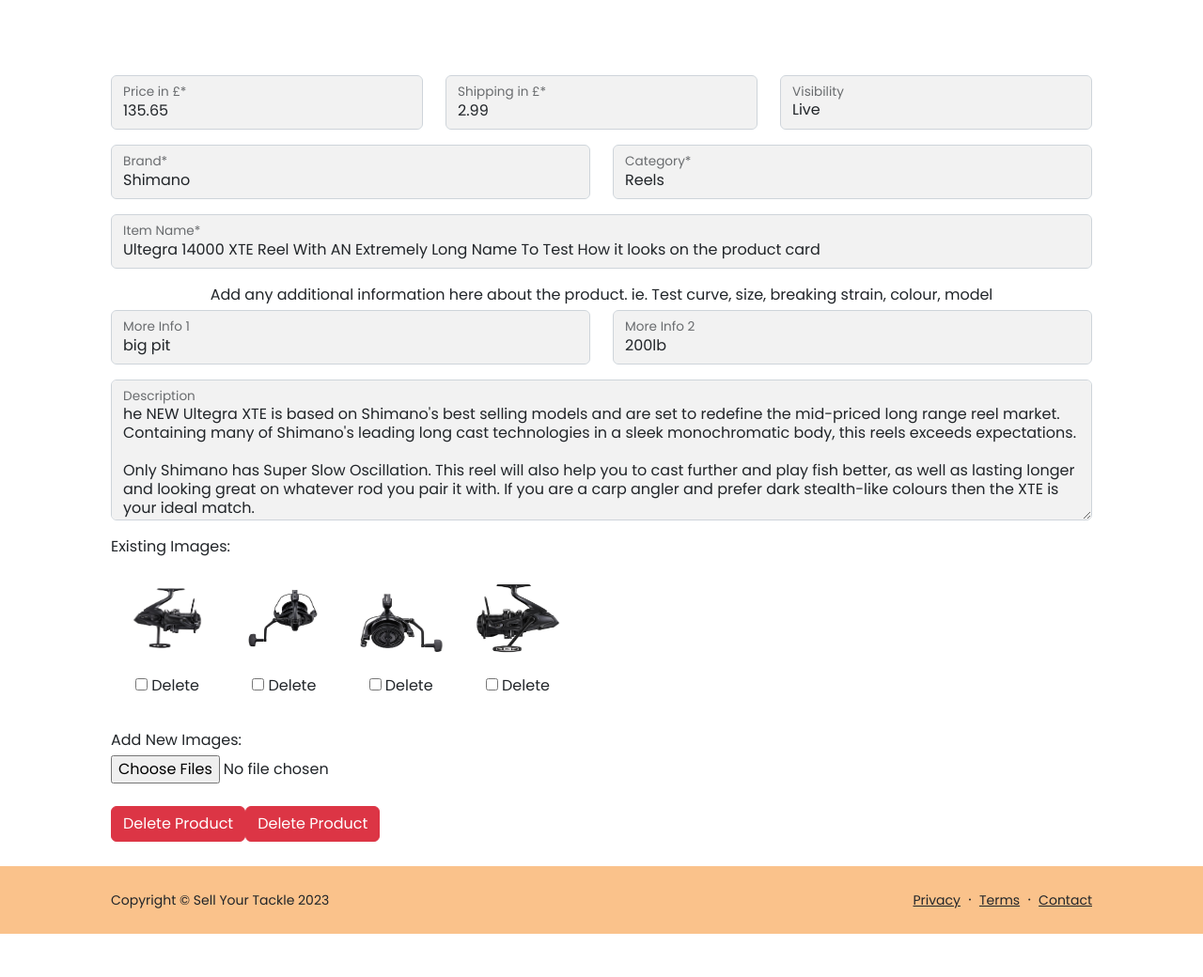
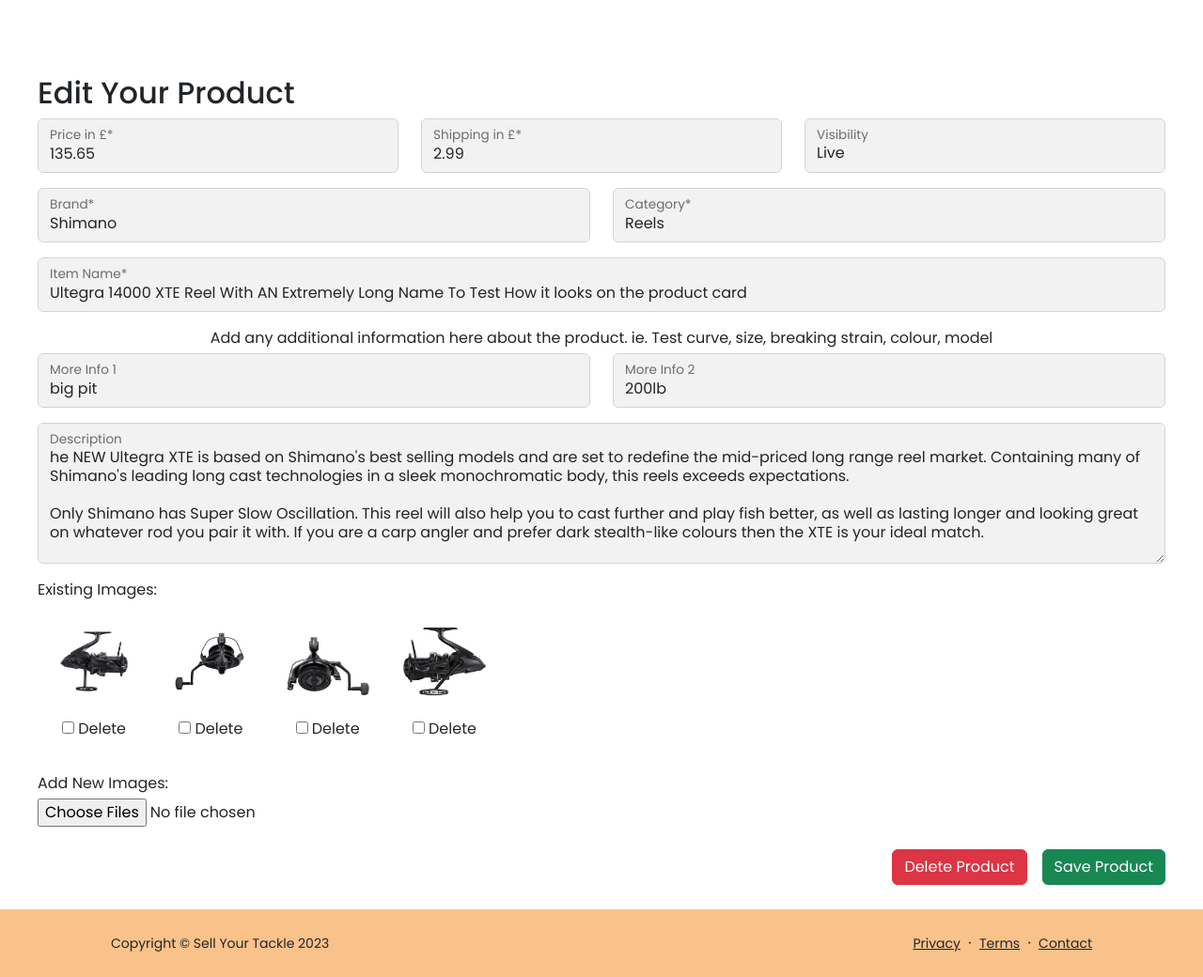
Before and after one commit to ouzifeng/CI_PP4_SELLYOURTACKLE, a Django app: template tackle/templates/product-seller-page.html in a window 1280 px wide. Shown: the part 127-1167 px from the top of the page at 94% size. Before the commit the page ends 1121 px from the top, so only its background shows below. Run offline with Django 4.2, Linux system fonts and the light colour scheme; the template is opened without the code that fills it: values that come from a table or form of the project are taken from there, others are empty; data comes from the database, SQL or seed files in the repository; both versions use the stored data as it was after the commit; some libraries are stand-ins or nearby versions.

Commit message:
add save and button and add delete modal for edit product

```diff
--- a/static/css/style.css
+++ b/static/css/style.css
@@ -210,7 +210,6 @@ li .btn {
     text-overflow: ellipsis;
 }
 
-
 /* Mobile Styles */
 @media only screen and (max-width: 480px) {
   .search-bar {
@@ -268,7 +267,6 @@ li .btn {
     font-size: 12px;
   }
 
-
 }
 
 
--- a/tackle/templates/product-seller-page.html
+++ b/tackle/templates/product-seller-page.html
@@ -4,12 +4,12 @@
 <form method="POST" id="productForm" enctype="multipart/form-data">
     {% csrf_token %}
     <section class="py-5">
-        <div class="container px-5">
+        <h2>Edit Your Product</h2>
         <div class="row">
             <div class="col-sm-4">
                 <div class="form-floating mb-3">
-                        <input type="number" step="0.01" name="price" id="price" class="form-control"
-                            placeholder="Price" value="{{ product.price }}" required>
+                    <input type="number" step="0.01" name="price" id="price" class="form-control" placeholder="Price"
+                        value="{{ product.price }}" required>
                     <label for="price">Price in £<span class="star">*</span></label>
                 </div>
             </div>
@@ -107,12 +107,11 @@
             <input type="file" name="images" id="images" multiple>
         </div>
 
-            <button type="button" class="btn btn-danger float-start" data-bs-toggle="modal"
+        <button type="submit" class="btn btn-success float-end">Save Product</button>
+        <button type="button" class="btn btn-danger float-end me-3" data-bs-toggle="modal"
             data-bs-target="#deleteModal">Delete
             Product</button>
 
-            <button type="submit" class="btn btn-danger float-start" name="delete_product">Delete Product</button>
-</form>
         <!-- Delete Confirmation Modal -->
         <div class="modal fade" id="deleteModal" tabindex="-1" aria-labelledby="exampleModalLabel" aria-hidden="true">
             <div class="modal-dialog">
@@ -130,9 +129,9 @@
                     </div>
                 </div>
             </div>
-</div>
+</form>
 
-</div>
+
 </section>
 
 {% endblock %}
```
Also changed, not shown: db.sqlite3, static/media/product-images/V25KH_SQ1_0000000088_NO_COLOR_SLf_hsFSjIm.jpeg (added), static/media/product-images/V25KH_SQ2_0000000088_NO_COLOR_SLa_RDFtXwE.jpeg (added), static/media/product-images/V25KH_SQ3_0000000088_NO_COLOR_SLd_Aci2Cpc.jpeg (added), static/media/product-images/V25KH_SQ4_0000000088_NO_COLOR_SLd1_s5M1HNN.jpeg (added). Lines whose indentation alone changed are shown as unchanged.
